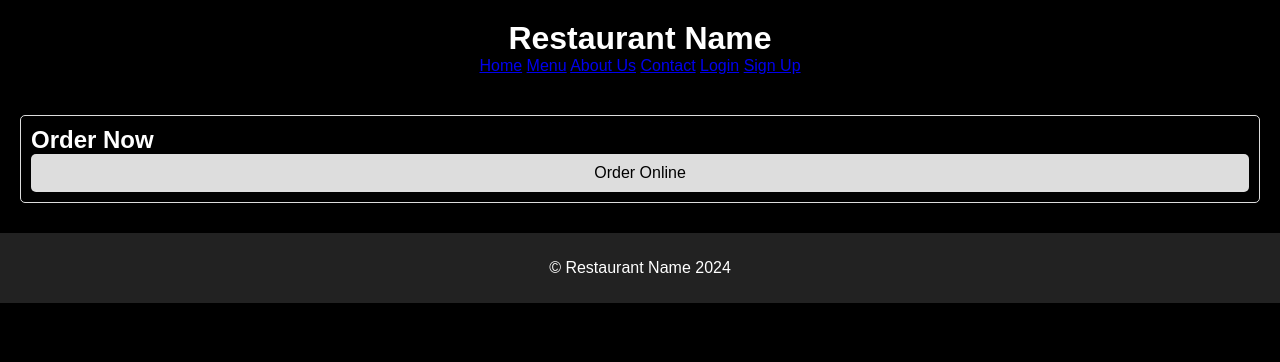
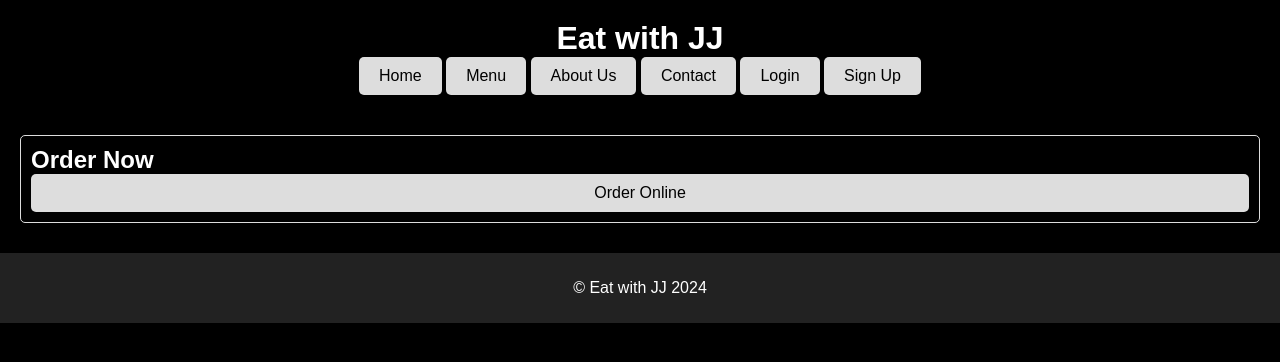
Before and after one commit to jkgithub02/Eat-with-JJ, a PHP site: page /home.html in a window 1280 px wide. Shown: the top 362 px of the page. Run offline with PHP 8.4, Linux system fonts and the light colour scheme.

Commit message:
fixed buttons

```diff
--- a/home.html
+++ b/home.html
@@ -3,19 +3,19 @@
 <head>
   <meta charset="UTF-8">
   <meta name="viewport" content="width=device-width, initial-scale=1.0">
-  <title>Restaurant Name - Order Online</title>
+  <title>Eat with JJ - Home</title>
   <link rel="stylesheet" href="style.css">
 </head>
 <body>
   <header>
-    <h1>Restaurant Name</h1>
+    <h1>Eat with JJ</h1>
     <nav>
-      <a href="home.html">Home</a>
-      <a href="menu.html">Menu</a>
-      <a href="about.html">About Us</a>
-      <a href="contact.html">Contact</a>
-      <a href="login.html">Login</a>
-      <a href="signup.html">Sign Up</a>
+      <a href="home.html" class="button-link">Home</a>
+      <a href="menu.html" class="button-link">Menu</a>
+      <a href="about.html" class="button-link">About Us</a>
+      <a href="contact.html" class="button-link">Contact</a>
+      <a href="login.html" class="button-link">Login</a>
+      <a href="signup.html" class="button-link">Sign Up</a>
     </nav>
   </header>
   <main>
@@ -24,7 +24,4 @@
       <a href="#">Order Online</a> </section>
   </main>
   <footer>
-    <p>&copy; Restaurant Name 2024</p>
-  </footer>
-</body>
-</html>
+    <p>&copy; Eat with JJ 2024</p>
--- a/style.css
+++ b/style.css
@@ -9,6 +9,20 @@ body {
   header {
     text-align: center;
     padding: 20px;
+  }
+
+  a.button-link {
+    display: inline-block;
+    background-color: #ddd;
+    color: #000;
+    padding: 10px 20px;
+    text-decoration: none;
+    border-radius: 5px;
+    transition: color 0.3s ease;
+  }
+
+  a.button-link:hover {
+    background-color: #ccc;
   }
 
   h1, h2 {
```
Also changed, not shown: login.html (+9 -9 lines), signup.html (+9 -9 lines), 1 other file.
